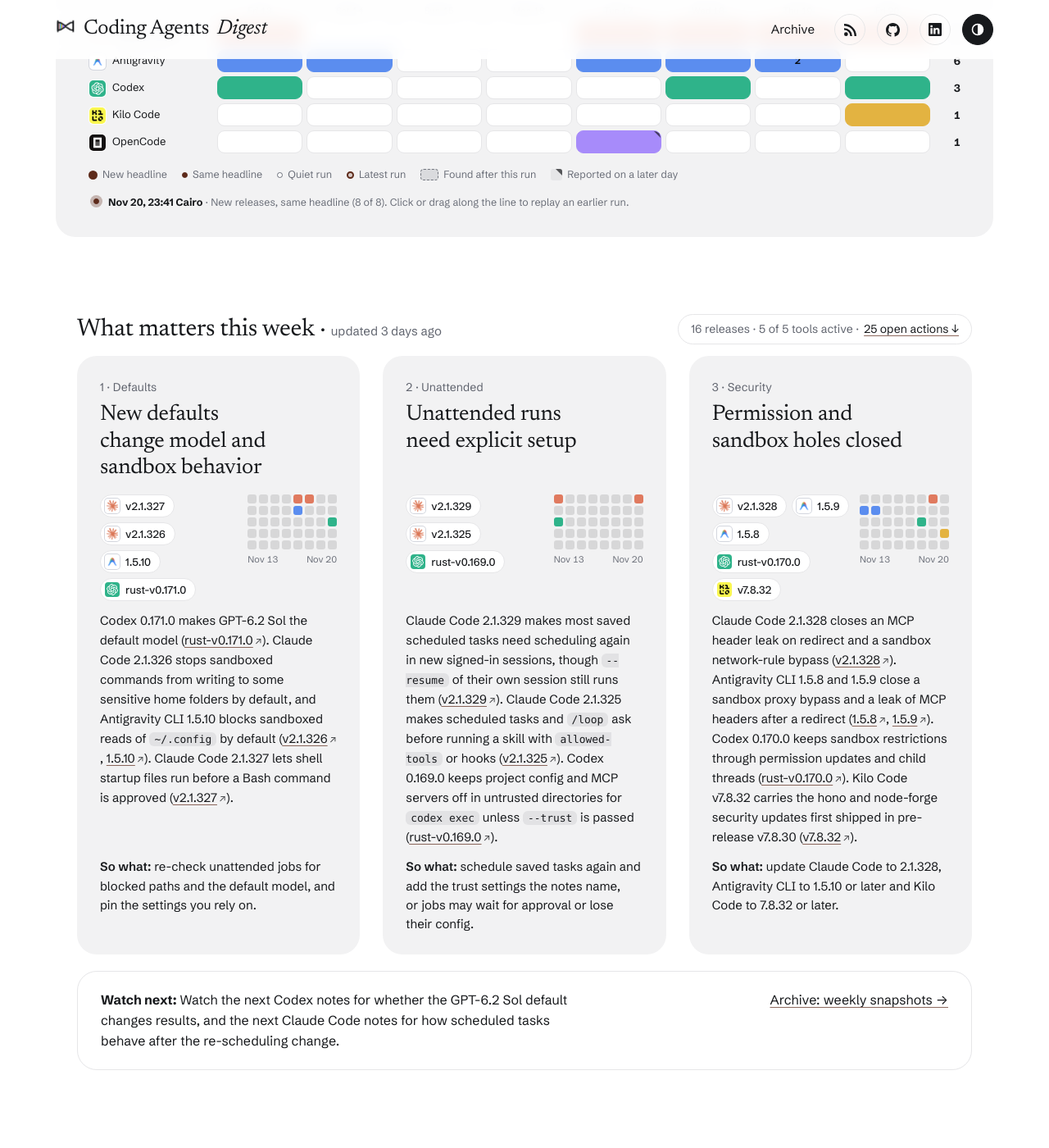
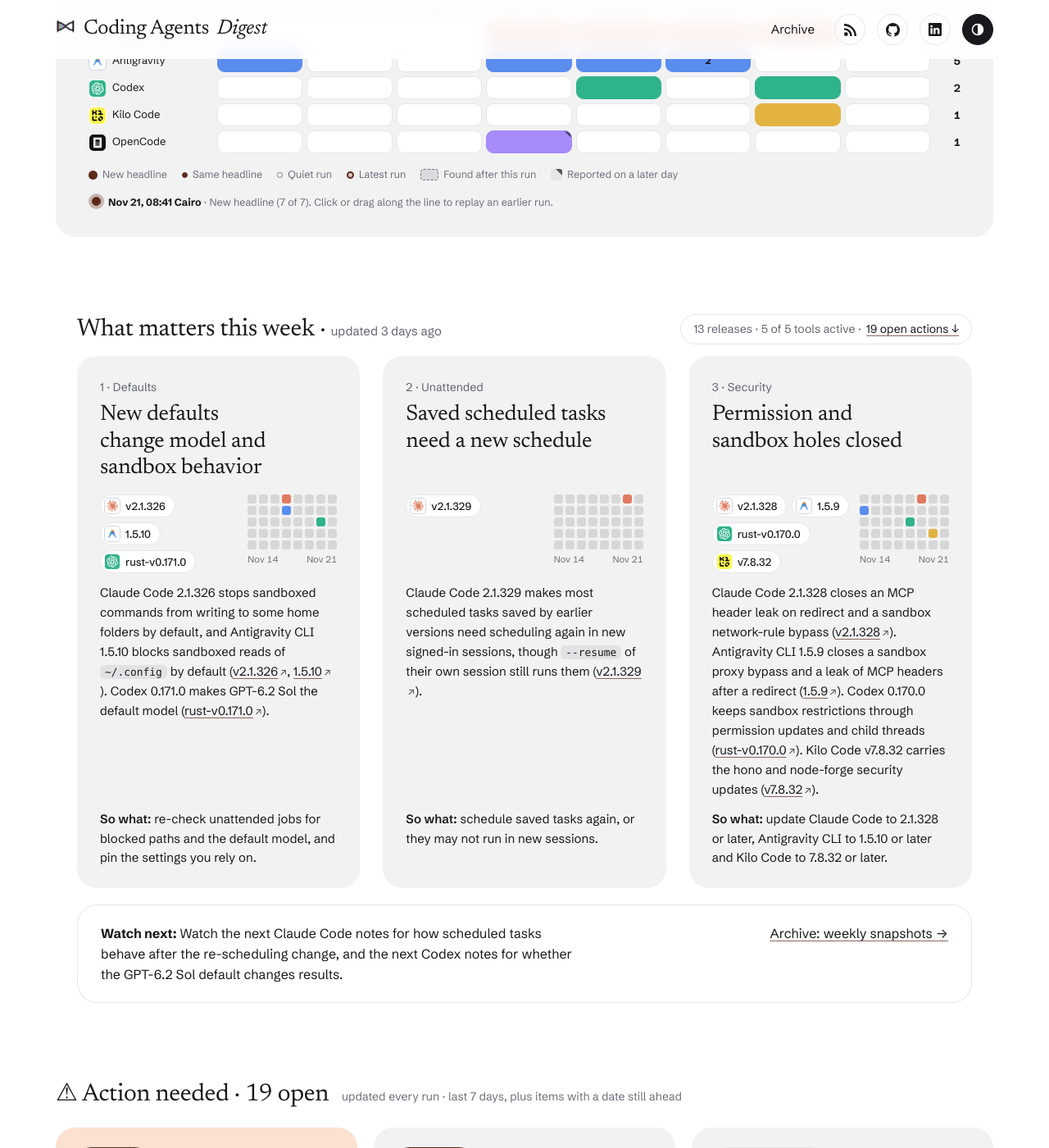
Before and after one commit to IbrahimSobh/coding-agents-digest, a Jekyll site: the page built from docs/index.html, in a window 1280 px wide and 1400 px high, scrolled down 2631 px. Shown: the whole window at 82% size. Built offline with Jekyll 4.4.1, drawn with Linux system fonts in a browser that asks for light colours; some of the changed text lies outside the part shown.

Commit message:
Check 2026-11-21 08:41: no new releases (Claude Code not checked)
Co-Authored-By: Claude Haiku 5.5 <noreply@anthropic.com>
Claude-Session: https://claude.ai/code/session_01FsAJh9PwDULezk9YhTBdSG

```diff
--- a/docs/_data/brief.json
+++ b/docs/_data/brief.json
@@ -1,27 +1,27 @@
 {
- "updated": "2026-11-20T23:41+02:00",
- "updated_label": "Nov 20, 23:41",
- "window": "Nov 13 to Nov 20, 2026",
- "headline": "Claude Code 2.1.329 changes scheduled tasks and Code Mode hooks, and Codex 0.171.0 makes GPT-6.2 Sol the default model.",
+ "updated": "2026-11-21T08:41+02:00",
+ "updated_label": "Nov 21, 08:41",
+ "window": "Nov 14 to Nov 21, 2026",
+ "headline": "Claude Code 2.1.329 resets saved scheduled tasks, and Codex 0.171.0 makes GPT-6.2 Sol the default model.",
  "themes": [
   {
    "tag": "Defaults",
    "title": "New defaults change model and sandbox behavior",
-   "facts": "Codex 0.171.0 makes GPT-6.2 Sol the default model ([rust-v0.171.0](https://github.com/openai/codex/releases/tag/rust-v0.171.0)). Claude Code 2.1.326 stops sandboxed commands from writing to some sensitive home folders by default, and Antigravity CLI 1.5.10 blocks sandboxed reads of `~/.config` by default ([v2.1.326](https://github.com/anthropics/claude-code/releases/tag/v2.1.326), [1.5.10](https://github.com/google-antigravity/antigravity-cli/releases/tag/1.5.10)). Claude Code 2.1.327 lets shell startup files run before a Bash command is approved ([v2.1.327](https://github.com/anthropics/claude-code/releases/tag/v2.1.327)).",
+   "facts": "Claude Code 2.1.326 stops sandboxed commands from writing to some home folders by default, and Antigravity CLI 1.5.10 blocks sandboxed reads of `~/.config` by default ([v2.1.326](https://github.com/anthropics/claude-code/releases/tag/v2.1.326), [1.5.10](https://github.com/google-antigravity/antigravity-cli/releases/tag/1.5.10)). Codex 0.171.0 makes GPT-6.2 Sol the default model ([rust-v0.171.0](https://github.com/openai/codex/releases/tag/rust-v0.171.0)).",
    "so_what": "re-check unattended jobs for blocked paths and the default model, and pin the settings you rely on."
   },
   {
    "tag": "Unattended",
-   "title": "Unattended runs need explicit setup",
-   "facts": "Claude Code 2.1.329 makes most saved scheduled tasks need scheduling again in new signed-in sessions, though `--resume` of their own session still runs them ([v2.1.329](https://github.com/anthropics/claude-code/releases/tag/v2.1.329)). Claude Code 2.1.325 makes scheduled tasks and `/loop` ask before running a skill with `allowed-tools` or hooks ([v2.1.325](https://github.com/anthropics/claude-code/releases/tag/v2.1.325)). Codex 0.169.0 keeps project config and MCP servers off in untrusted directories for `codex exec` unless `--trust` is passed ([rust-v0.169.0](https://github.com/openai/codex/releases/tag/rust-v0.169.0)).",
-   "so_what": "schedule saved tasks again and add the trust settings the notes name, or jobs may wait for approval or lose their config."
+   "title": "Saved scheduled tasks need a new schedule",
+   "facts": "Claude Code 2.1.329 makes most scheduled tasks saved by earlier versions need scheduling again in new signed-in sessions, though `--resume` of their own session still runs them ([v2.1.329](https://github.com/anthropics/claude-code/releases/tag/v2.1.329)).",
+   "so_what": "schedule saved tasks again, or they may not run in new sessions."
   },
   {
    "tag": "Security",
    "title": "Permission and sandbox holes closed",
-   "facts": "Claude Code 2.1.328 closes an MCP header leak on redirect and a sandbox network-rule bypass ([v2.1.328](https://github.com/anthropics/claude-code/releases/tag/v2.1.328)). Antigravity CLI 1.5.8 and 1.5.9 close a sandbox proxy bypass and a leak of MCP headers after a redirect ([1.5.8](https://github.com/google-antigravity/antigravity-cli/releases/tag/1.5.8), [1.5.9](https://github.com/google-antigravity/antigravity-cli/releases/tag/1.5.9)). Codex 0.170.0 keeps sandbox restrictions through permission updates and child threads ([rust-v0.170.0](https://github.com/openai/codex/releases/tag/rust-v0.170.0)). Kilo Code v7.8.32 carries the hono and node-forge security updates first shipped in pre-release v7.8.30 ([v7.8.32](https://github.com/Kilo-Org/kilocode/releases/tag/v7.8.32)).",
-   "so_what": "update Claude Code to 2.1.328, Antigravity CLI to 1.5.10 or later and Kilo Code to 7.8.32 or later."
+   "facts": "Claude Code 2.1.328 closes an MCP header leak on redirect and a sandbox network-rule bypass ([v2.1.328](https://github.com/anthropics/claude-code/releases/tag/v2.1.328)). Antigravity CLI 1.5.9 closes a sandbox proxy bypass and a leak of MCP headers after a redirect ([1.5.9](https://github.com/google-antigravity/antigravity-cli/releases/tag/1.5.9)). Codex 0.170.0 keeps sandbox restrictions through permission updates and child threads ([rust-v0.170.0](https://github.com/openai/codex/releases/tag/rust-v0.170.0)). Kilo Code v7.8.32 carries the hono and node-forge security updates ([v7.8.32](https://github.com/Kilo-Org/kilocode/releases/tag/v7.8.32)).",
+   "so_what": "update Claude Code to 2.1.328 or later, Antigravity CLI to 1.5.10 or later and Kilo Code to 7.8.32 or later."
   }
  ],
- "watch_next": "Watch the next Codex notes for whether the GPT-6.2 Sol default changes results, and the next Claude Code notes for how scheduled tasks behave after the re-scheduling change."
+ "watch_next": "Watch the next Claude Code notes for how scheduled tasks behave after the re-scheduling change, and the next Codex notes for whether the GPT-6.2 Sol default changes results."
 }
--- a/docs/_data/headlines.json
+++ b/docs/_data/headlines.json
@@ -308,5 +308,10 @@
   "updated": "2026-11-20T23:41+02:00",
   "window": "Nov 13 to Nov 20, 2026",
   "headline": "Claude Code 2.1.329 changes scheduled tasks and Code Mode hooks, and Codex 0.171.0 makes GPT-6.2 Sol the default model."
+ },
+ {
+  "updated": "2026-11-21T08:41+02:00",
+  "window": "Nov 14 to Nov 21, 2026",
+  "headline": "Claude Code 2.1.329 resets saved scheduled tasks, and Codex 0.171.0 makes GPT-6.2 Sol the default model."
  }
 ]
--- a/task/state.json
+++ b/task/state.json
@@ -1,6 +1,6 @@
 {
- "last_run": "2026-11-20T23:41+02:00",
- "last_entry_file": "docs/digests/2026-11-20-2341.md",
+ "last_run": "2026-11-21T08:41+02:00",
+ "last_entry_file": "docs/digests/2026-11-21-0841.md",
  "last_snapshot": "2026-11-19",
  "timezone": "Africa/Cairo",
  "tools": {
```
Also changed, not shown: docs/digests/2026-11-21-0841.md (added, +11 -0 lines).
